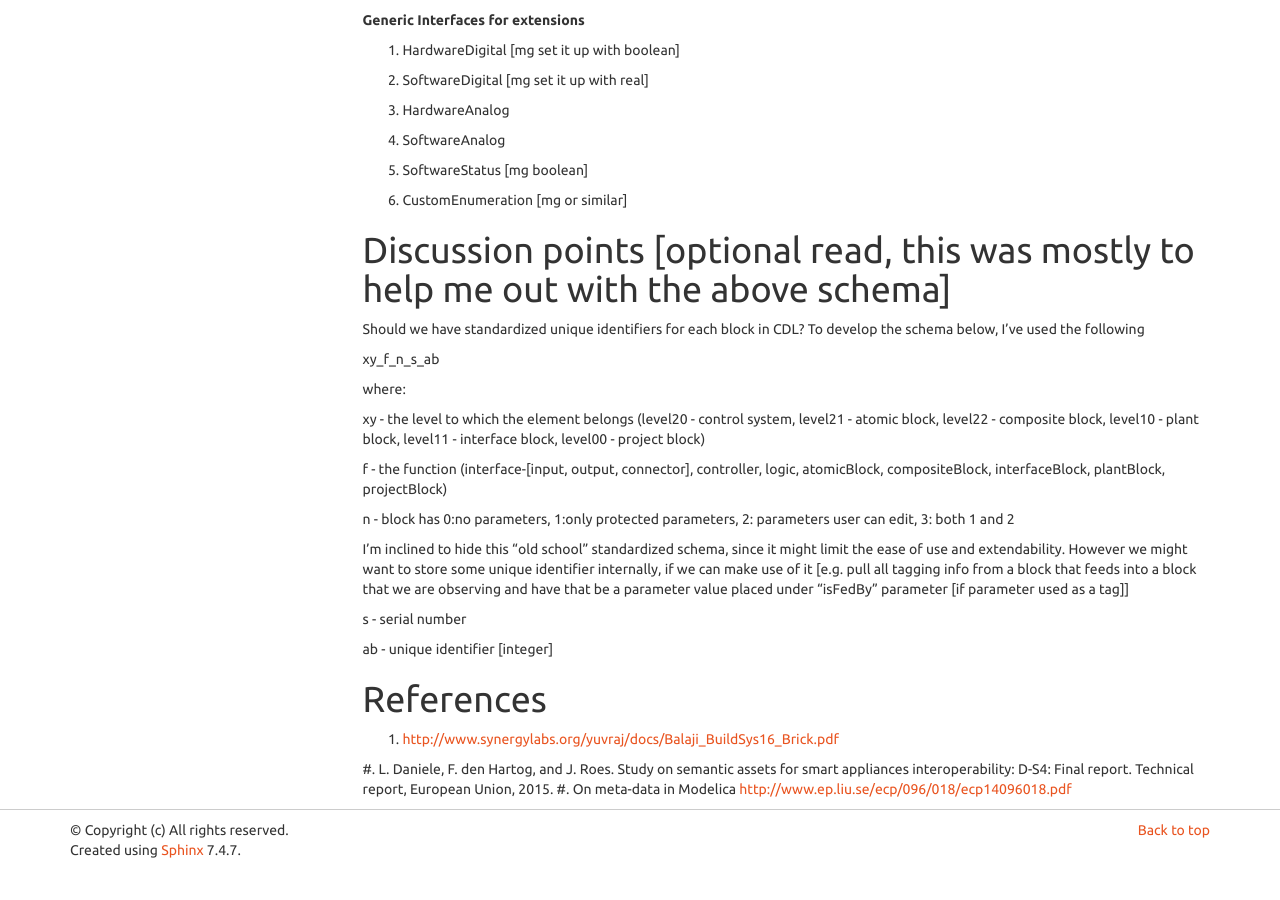
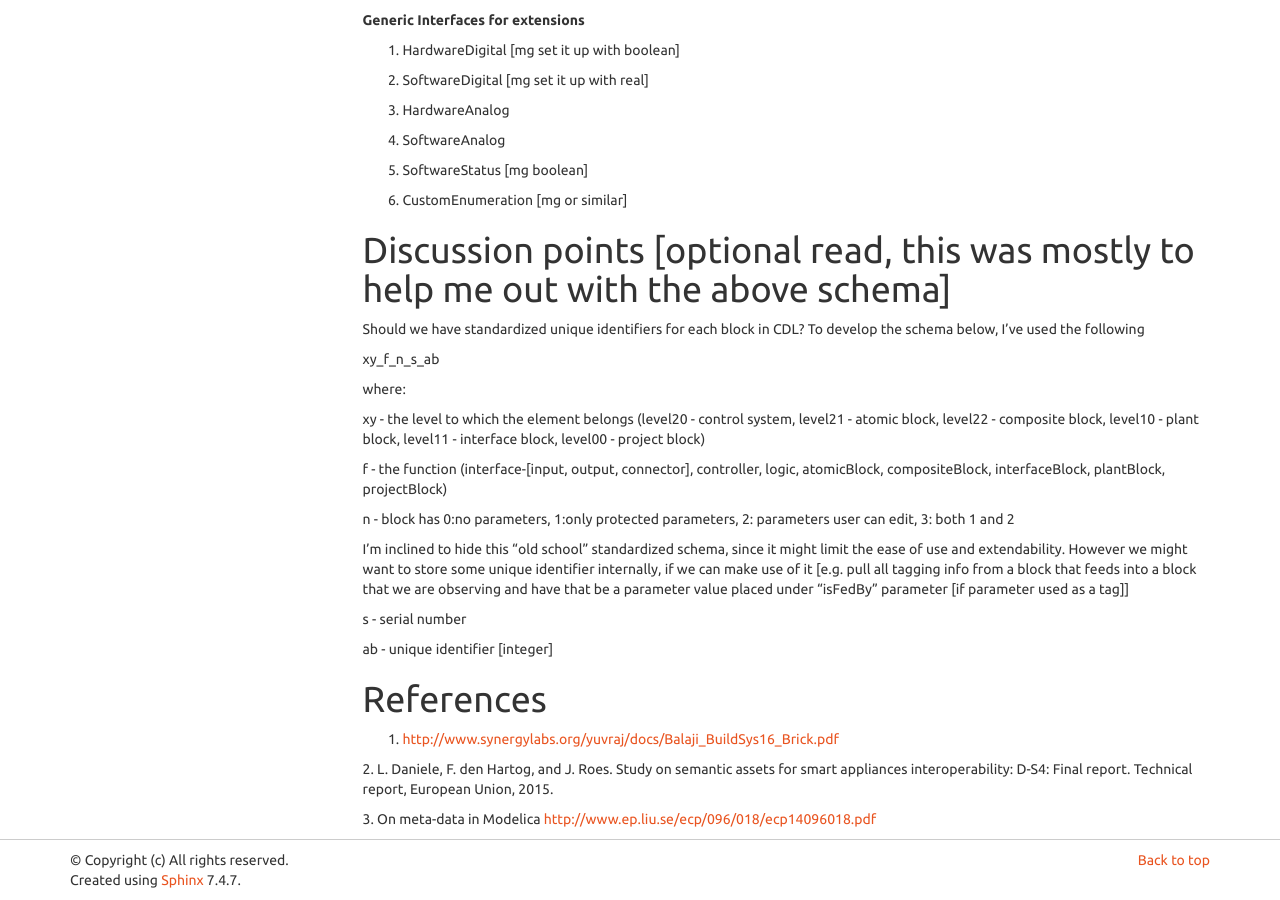
Before and after one commit to lbl-srg/obc, a Sphinx documentation site: the page built from specification/source/draftTaggingConcept.rst, in a window 1280 px wide and 900 px high, scrolled down 5319 px. Built offline with Sphinx 7.4.7, drawn with Linux system fonts in a browser that asks for light colours; before the commit the page ends 6189 px from its top, so only the background shows below that; some of the changed text lies outside the part shown.

Commit message:
minor edit

```diff
--- a/specification/source/draftTaggingConcept.rst
+++ b/specification/source/draftTaggingConcept.rst
@@ -296,9 +296,11 @@ ab - unique identifier [integer]
 References
 ---------
 
-#. http://www.synergylabs.org/yuvraj/docs/Balaji_BuildSys16_Brick.pdf
-#. L. Daniele, F. den Hartog, and J. Roes. Study on semantic
+1. http://www.synergylabs.org/yuvraj/docs/Balaji_BuildSys16_Brick.pdf
+
+2. L. Daniele, F. den Hartog, and J. Roes. Study on semantic
 assets for smart appliances interoperability: D-S4: Final
 report. Technical report, European Union, 2015.
-#. On meta-data in Modelica
+
+3. On meta-data in Modelica
 http://www.ep.liu.se/ecp/096/018/ecp14096018.pdf
```
Also changed, not shown: other parts of specification/source/draftTaggingConcept.rst (+1 -1 lines).
